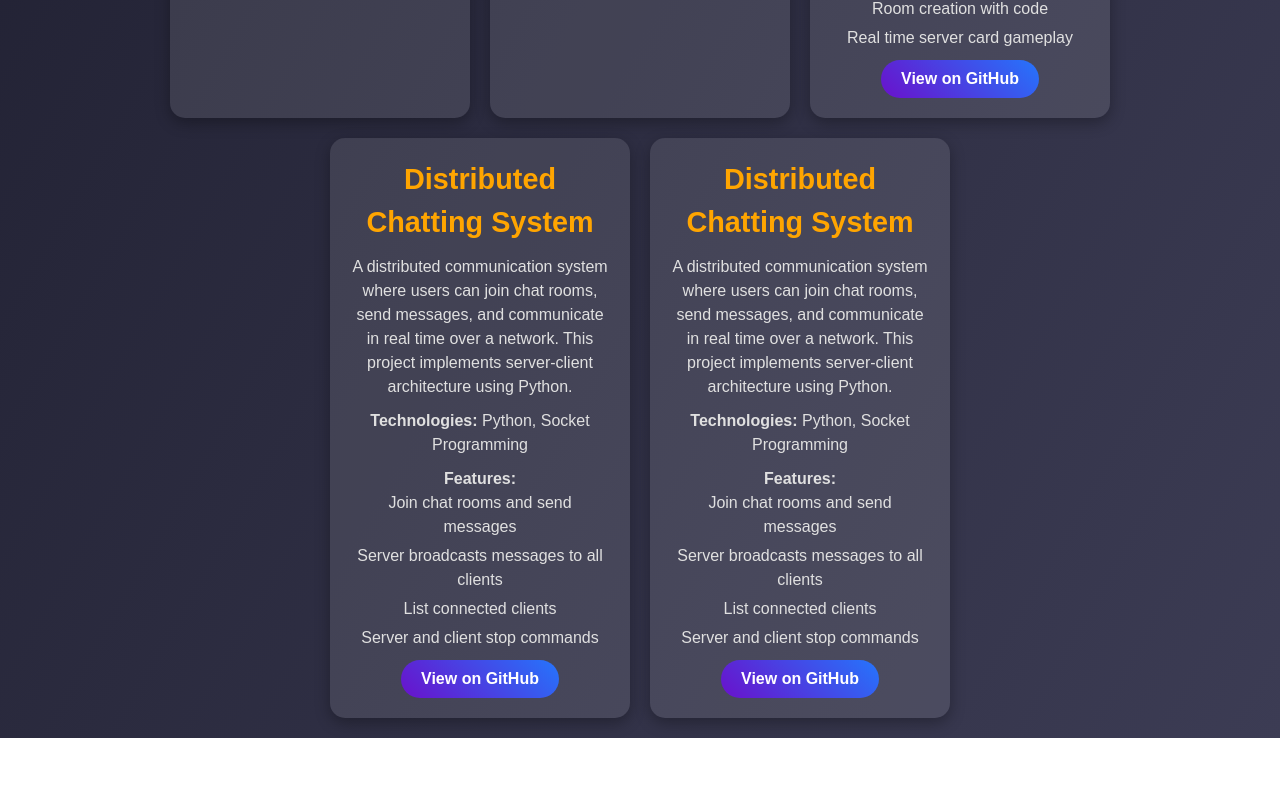
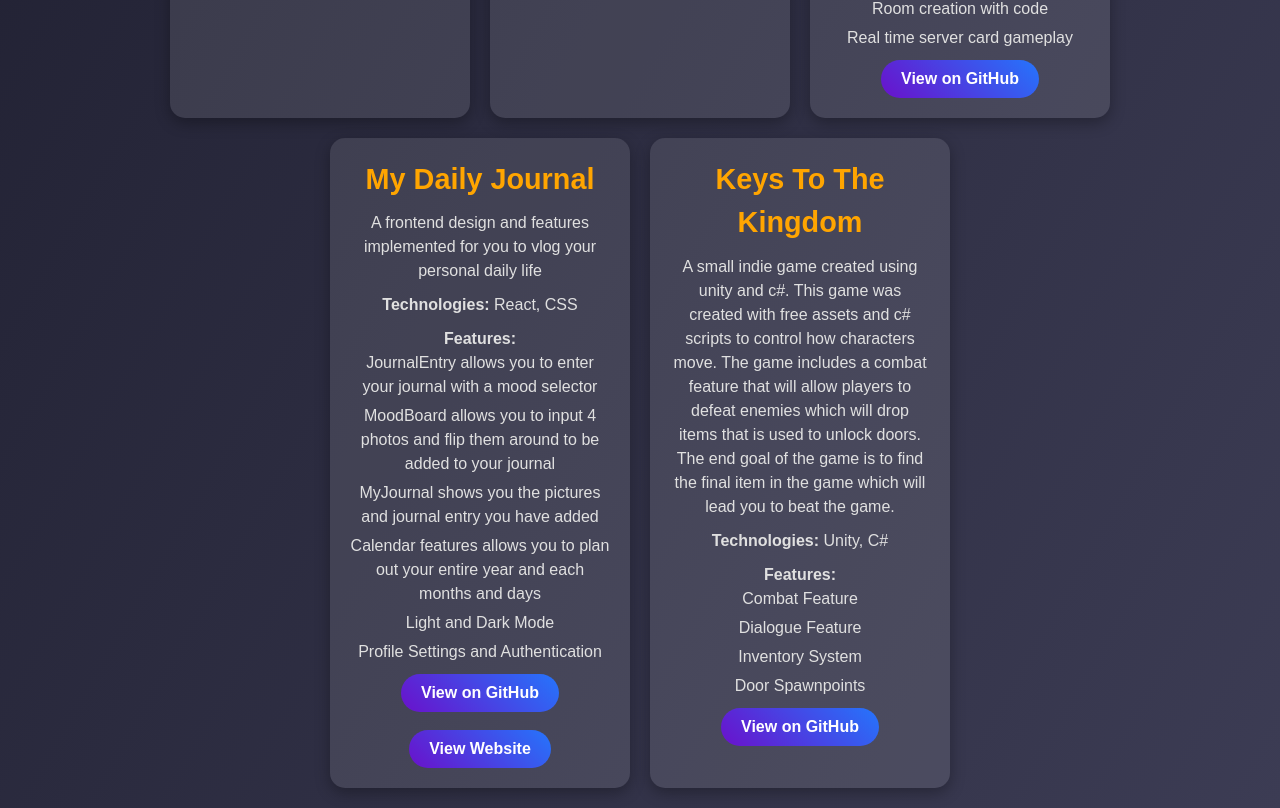
Before and after one commit to looksorn789/Portfolio, a React (Vite) app in the folder Resume/: page /Resume/projects in a window 1280 px wide. Shown: the part 737-1545 px from the top of the page. Before the commit the page ends 1475 px from the top, so only its background shows below. Built offline with nearby package versions, Linux system fonts and the light colour scheme.

Commit message:
updated files

```diff
--- a/Resume/package.json
+++ b/Resume/package.json
@@ -28,6 +28,6 @@
     "eslint-plugin-react-refresh": "^0.4.14",
     "gh-pages": "^6.2.0",
     "globals": "^15.11.0",
-    "vite": "^5.4.10"
+    "vite": "^5.4.19"
   }
 }
--- a/Resume/src/components/Styles/Projects.css
+++ b/Resume/src/components/Styles/Projects.css
@@ -75,6 +75,13 @@
   cursor: pointer;
   transition: background 0.3s ease, transform 0.2s ease;
   }
+.button-group {
+  display: flex;
+  gap: 18px; /* Adjust spacing as needed */
+  margin-top: 10px;
+  flex-wrap: wrap; /* Optional if you want wrapping on smaller screens */
+  justify-content: center; /* centers the buttons horizontally */
+}
 
 .project-button:hover {
   background: linear-gradient(45deg, #ff512f, #dd2476);
--- a/Resume/src/pages/About.jsx
+++ b/Resume/src/pages/About.jsx
@@ -21,12 +21,12 @@ const About = () => {
             create your websites, make cool animations, and build amazing
             things!<br />
             <br />
-            I have been coding for 5 years, including my time at school. I am
-            currently pursuing my bachelor's degree in computer science at
+            I have been coding for 5 years, including my time at school. I have graduated with
+            my bachelor's degree in computer science at
             California State University of Long Beach. My preferred programming
-            languages are Python, Java, and JavaScript. I’ve worked with
+            languages are Python, C#, and JavaScript. I’ve worked with
             frameworks like Django, Angular, Node.js, React, Flask, and more.
-            This website was built using React! <br />
+            This website was built using React Vite! <br />
             <br />
             If you want to contact me, here’s a little cool button for
             you:
--- a/Resume/src/pages/Projects.jsx
+++ b/Resume/src/pages/Projects.jsx
@@ -75,49 +75,56 @@ const Projects = () => {
             View on GitHub
           </button>
         </div>
-        {/* Chatting System Project Card */}
+        {/* My Daily Journal */}
         <div className="project-card">
-          <h3>Distributed Chatting System</h3>
+          <h3>My Daily Journal</h3>
           <p>
-            A distributed communication system where users can join chat rooms, send messages, and communicate in real time over a network.
-            This project implements server-client architecture using Python.
+            A frontend design and features implemented for you to vlog your personal daily life
           </p>
           <p>
-            <strong>Technologies:</strong> Python, Socket Programming
+            <strong>Technologies:</strong> React, CSS
           </p>
           <p>
             <strong>Features:</strong>
             <ul>
-              <li>Join chat rooms and send messages</li>
-              <li>Server broadcasts messages to all clients</li>
-              <li>List connected clients</li>
-              <li>Server and client stop commands</li>
+              <li>JournalEntry allows you to enter your journal with a mood selector</li>
+              <li>MoodBoard allows you to input 4 photos and flip them around to be added to your journal</li>
+              <li>MyJournal shows you the pictures and journal entry you have added</li>
+              <li>Calendar features allows you to plan out your entire year and each months and days</li>
+              <li>Light and Dark Mode</li>
+              <li>Profile Settings and Authentication</li>
             </ul>
           </p>
-          <button className="project-button" onClick={() => window.open("https://github.com/MNRainDrop/CECS-327-Project1", "_blank")}>
-            View on GitHub
-          </button>
+          <div className="button-group">
+            <button className="project-button" onClick={() => window.open("https://github.com/looksorn789/My-Daily-Journal", "_blank")}>
+              View on GitHub
+            </button>
+            <button className="project-button" onClick={() => window.open("https://looksorn789.github.io/My-Daily-Journal/", "_blank")}>
+              View Website
+            </button>
+          </div>
         </div>
-        {/* Chatting System Project Card */}
+        {/* Keys to the kingdom */}
         <div className="project-card">
-          <h3>Distributed Chatting System</h3>
+          <h3>Keys To The Kingdom</h3>
           <p>
-            A distributed communication system where users can join chat rooms, send messages, and communicate in real time over a network.
-            This project implements server-client architecture using Python.
+            A small indie game created using unity and c#. This game was created with free assets and c# scripts to control how characters move.
+            The game includes a combat feature that will allow players to defeat enemies which will drop items that is used to unlock doors.
+            The end goal of the game is to find the final item in the game which will lead you to beat the game.
           </p>
           <p>
-            <strong>Technologies:</strong> Python, Socket Programming
+            <strong>Technologies:</strong> Unity, C#
           </p>
           <p>
             <strong>Features:</strong>
             <ul>
-              <li>Join chat rooms and send messages</li>
-              <li>Server broadcasts messages to all clients</li>
-              <li>List connected clients</li>
-              <li>Server and client stop commands</li>
+              <li>Combat Feature</li>
+              <li>Dialogue Feature</li>
+              <li>Inventory System</li>
+              <li>Door Spawnpoints</li>
             </ul>
           </p>
-          <button className="project-button" onClick={() => window.open("https://github.com/MNRainDrop/CECS-327-Project1", "_blank")}>
+          <button className="project-button" onClick={() => window.open("https://github.com/zsanchez6/KeysToTheKingdom", "_blank")}>
             View on GitHub
           </button>
         </div>
```
Also changed, not shown: 4 other files (tests, documents, lock files or other folders). Lines whose indentation alone changed are shown as unchanged.
